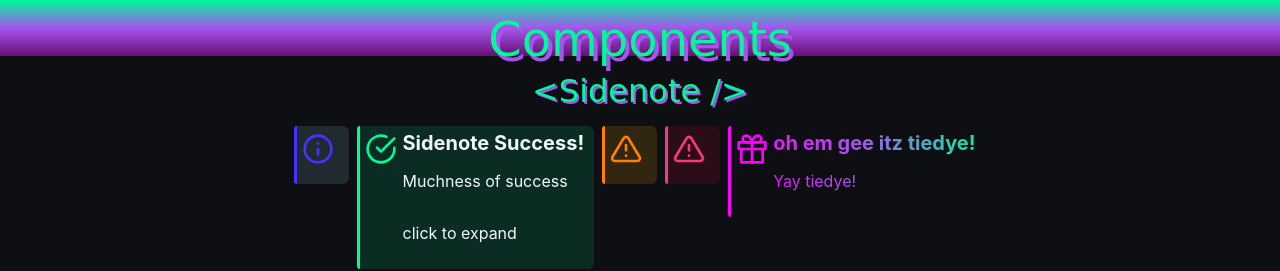
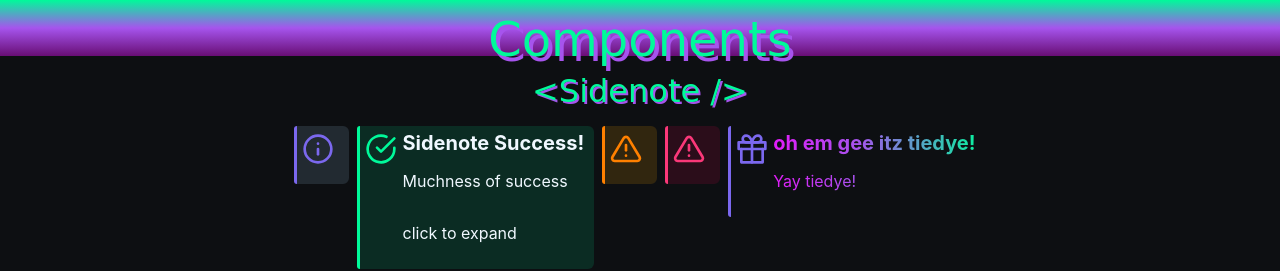
Before and after one commit to gitInLoserWereGoingShopping/component-library, a React (Create React App) app: page / in a window 1280 px wide. Shown: the top 271 px of the page. Built offline with nearby package versions, Linux system fonts and the light colour scheme; the HTML template or start-up script is replaced by a standard one.

Commit message:
adjust colors on sidenote info and gift

```diff
--- a/src/components/Sidenote.css
+++ b/src/components/Sidenote.css
@@ -31,12 +31,12 @@
   These styles are specific for the given category.
 */
 .tiedye {
-  color: #ff00ff;
+  border-color: mediumslateblue;
 }
 
 .notice {
   background-color: hsl(210deg 55% 75% / 0.15);
-  border-color: hsl(245deg 100% 60%);
+  border-color: mediumslateblue;
 }
 
 .warning {
@@ -59,7 +59,7 @@
 }
 
 .sidenote-icon-notice {
-  color: hsl(245deg 100% 60%);
+  color: mediumslateblue;
 }
 .sidenote-icon-warning {
   color: hsl(30deg 100% 50%);
@@ -71,7 +71,7 @@
   color: mediumspringgreen;
 }
 .sidenote-icon-gift {
-  color: #ff00ff;
+  color: mediumslateblue;
 }
 
 .sidenote-title {
```
